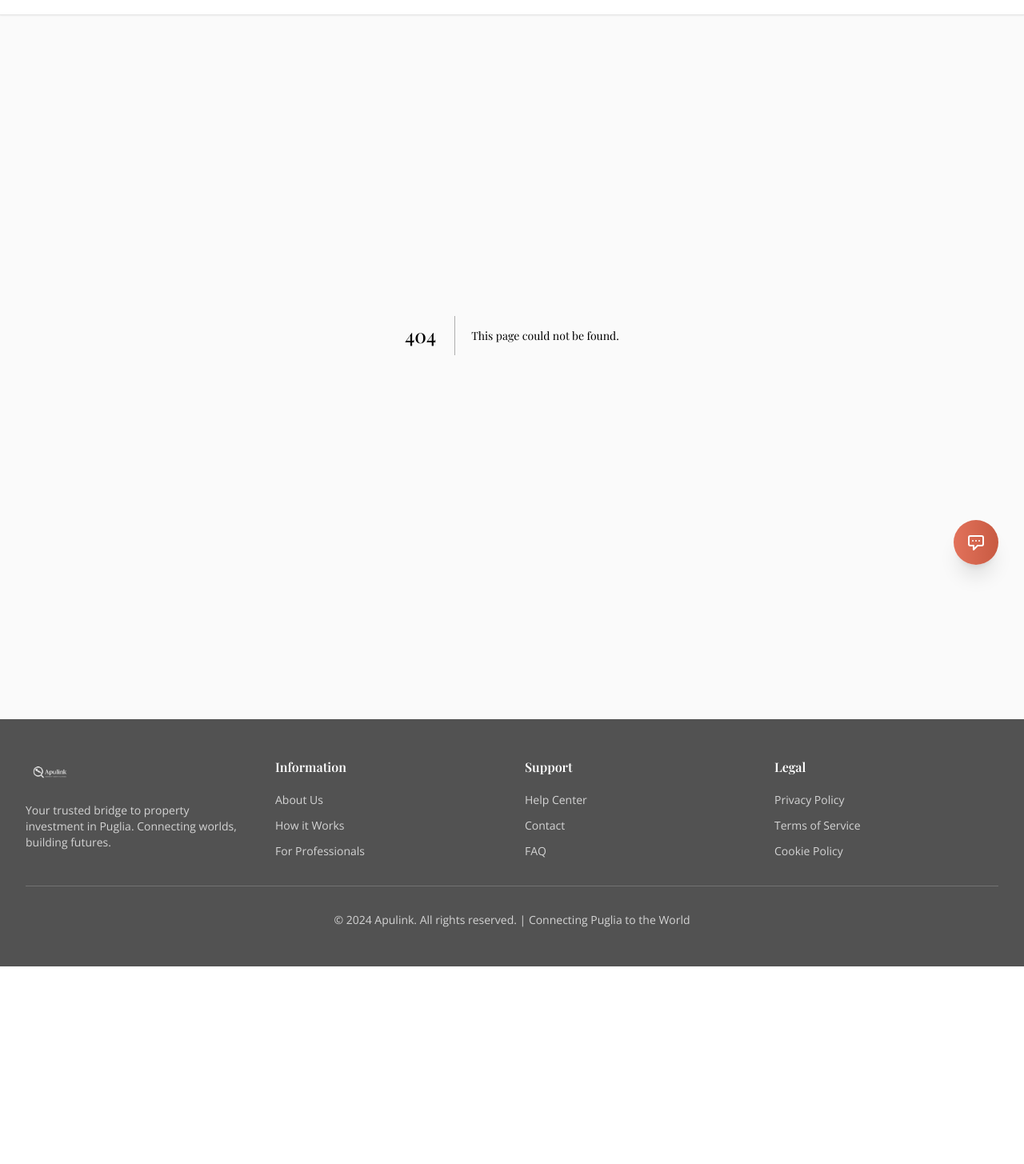
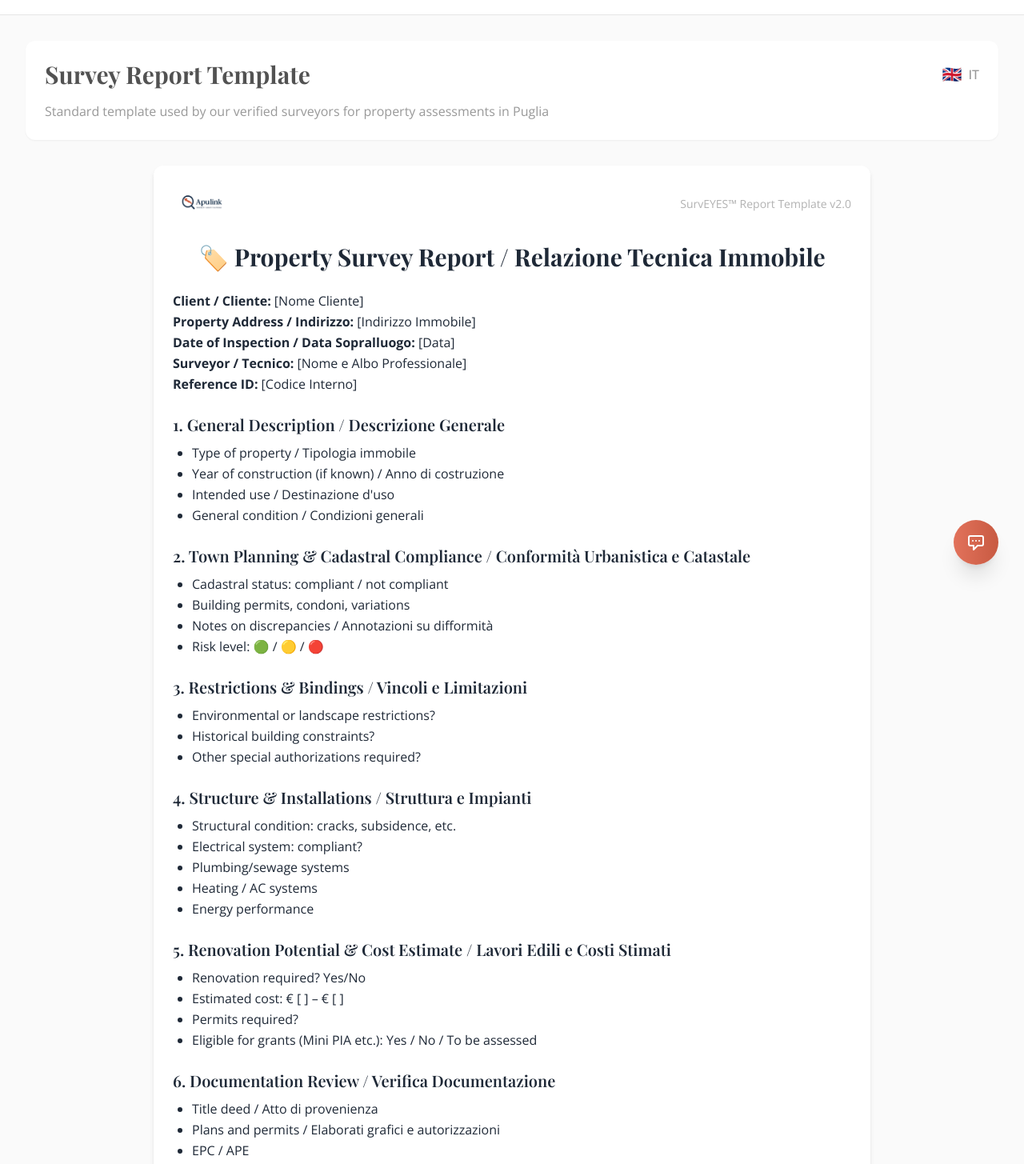
Before and after one commit to Geppix140269/Apulink, a Next.js app: page /survey-report-template in a window 1280 px wide. Before the commit this address had no page. Shown: the part 62-1517 px from the top of the page at 80% size. Before the commit the page ends 1270 px from the top, so only its background shows below. Built offline with nearby package versions, Linux system fonts and the light colour scheme; a web font is replaced by a local one.

Commit message:
Create page.tsx

```diff
--- /dev/null
+++ b/app/survey-report-template/page.tsx
@@ -0,0 +1,169 @@
+// PATH: app/survey-report-template/page.tsx
+'use client'
+import Image from 'next/image'
+import { useState } from 'react'
+
+export default function SurveyReportTemplatePage() {
+  const [language, setLanguage] = useState<'en' | 'it'>('en')
+
+  return (
+    <div className="min-h-screen bg-stone-50 py-8">
+      {/* Header */}
+      <div className="max-w-7xl mx-auto px-4 sm:px-6 lg:px-8 mb-8">
+        <div className="bg-white rounded-xl shadow-sm p-6">
+          <div className="flex justify-between items-center mb-4">
+            <h1 className="font-playfair text-3xl font-bold text-stone-800">
+              {language === 'en' ? 'Survey Report Template' : 'Modello Relazione Tecnica'}
+            </h1>
+            <button
+              onClick={() => setLanguage(language === 'en' ? 'it' : 'en')}
+              className="flex items-center space-x-2 text-stone-600 hover:text-terracotta font-medium"
+            >
+              <span className="text-xl">{language === 'en' ? '🇬🇧' : '🇮🇹'}</span>
+              <span>{language === 'en' ? 'IT' : 'EN'}</span>
+            </button>
+          </div>
+          <p className="text-stone-600">
+            {language === 'en'
+              ? 'Standard template used by our verified surveyors for property assessments in Puglia'
+              : 'Modello standard utilizzato dai nostri geometri verificati per le valutazioni immobiliari in Puglia'
+            }
+          </p>
+        </div>
+      </div>
+
+      {/* Report Template */}
+      <div className="max-w-4xl mx-auto p-6 bg-white shadow-md rounded-xl text-gray-800 text-base leading-relaxed">
+        {/* Header with Logo */}
+        <div className="flex items-center justify-between mb-6">
+          <Image
+            src="/APULINK_LOGO-TRASPARENT.png"
+            alt="Apulink SurvEYES™"
+            width={150}
+            height={60}
+            className="h-12 w-auto"
+          />
+          <span className="text-sm text-stone-500">SurvEYES™ Report Template v2.0</span>
+        </div>
+
+        <h1 className="text-3xl font-bold text-center mb-6">🏷️ Property Survey Report / Relazione Tecnica Immobile</h1>
+
+        <section className="mb-6">
+          <p><strong>Client / Cliente:</strong> [Nome Cliente]</p>
+          <p><strong>Property Address / Indirizzo:</strong> [Indirizzo Immobile]</p>
+          <p><strong>Date of Inspection / Data Sopralluogo:</strong> [Data]</p>
+          <p><strong>Surveyor / Tecnico:</strong> [Nome e Albo Professionale]</p>
+          <p><strong>Reference ID:</strong> [Codice Interno]</p>
+        </section>
+
+        <section className="mb-6">
+          <h2 className="text-xl font-semibold mb-2">1. General Description / Descrizione Generale</h2>
+          <ul className="list-disc ml-6">
+            <li>Type of property / Tipologia immobile</li>
+            <li>Year of construction (if known) / Anno di costruzione</li>
+            <li>Intended use / Destinazione d'uso</li>
+            <li>General condition / Condizioni generali</li>
+          </ul>
+        </section>
+
+        <section className="mb-6">
+          <h2 className="text-xl font-semibold mb-2">2. Town Planning & Cadastral Compliance / Conformità Urbanistica e Catastale</h2>
+          <ul className="list-disc ml-6">
+            <li>Cadastral status: compliant / not compliant</li>
+            <li>Building permits, condoni, variations</li>
+            <li>Notes on discrepancies / Annotazioni su difformità</li>
+            <li>Risk level: 🟢 / 🟡 / 🔴</li>
+          </ul>
+        </section>
+
+        <section className="mb-6">
+          <h2 className="text-xl font-semibold mb-2">3. Restrictions & Bindings / Vincoli e Limitazioni</h2>
+          <ul className="list-disc ml-6">
+            <li>Environmental or landscape restrictions?</li>
+            <li>Historical building constraints?</li>
+            <li>Other special authorizations required?</li>
+          </ul>
+        </section>
+
+        <section className="mb-6">
+          <h2 class="text-xl font-semibold mb-2">4. Structure & Installations / Struttura e Impianti</h2>
+          <ul className="list-disc ml-6">
+            <li>Structural condition: cracks, subsidence, etc.</li>
+            <li>Electrical system: compliant?</li>
+            <li>Plumbing/sewage systems</li>
+            <li>Heating / AC systems</li>
+            <li>Energy performance</li>
+          </ul>
+        </section>
+
+        <section className="mb-6">
+          <h2 className="text-xl font-semibold mb-2">5. Renovation Potential & Cost Estimate / Lavori Edili e Costi Stimati</h2>
+          <ul className="list-disc ml-6">
+            <li>Renovation required? Yes/No</li>
+            <li>Estimated cost: € [ ] – € [ ]</li>
+            <li>Permits required?</li>
+            <li>Eligible for grants (Mini PIA etc.): Yes / No / To be assessed</li>
+          </ul>
+        </section>
+
+        <section className="mb-6">
+          <h2 className="text-xl font-semibold mb-2">6. Documentation Review / Verifica Documentazione</h2>
+          <ul className="list-disc ml-6">
+            <li>Title deed / Atto di provenienza</li>
+            <li>Plans and permits / Elaborati grafici e autorizzazioni</li>
+            <li>EPC / APE</li>
+            <li>Missing or unclear documents / Documenti mancanti</li>
+          </ul>
+        </section>
+
+        <section className="mb-6">
+          <h2 className="text-xl font-semibold mb-2">7. Surveyor's Summary / Conclusioni del Tecnico</h2>
+          <ul className="list-disc ml-6">
+            <li>Suitability for purchase:
+              <ul className="ml-4">
+                <li>🟢 Safe to proceed</li>
+                <li>🟡 Proceed with caution</li>
+                <li>🔴 High risk, not recommended</li>
+              </ul>
+            </li>
+            <li>Additional recommendations / Raccomandazioni:</li>
+          </ul>
+        </section>
+
+        <section className="mt-8 border-t pt-6">
+          <p><strong>Surveyor Signature / Firma del Tecnico:</strong></p>
+          <p>[Nome, Albo, Timbro, Firma]</p>
+
+          <div className="mt-6 p-4 bg-stone-50 rounded-lg text-sm text-stone-600">
+            <p className="font-semibold mb-1">Disclaimer / Dichiarazione di Responsabilità:</p>
+            <p>This report is based on visual inspection and available documentation. /
+            Questa relazione è basata su ispezione visiva e documentazione disponibile.</p>
+          </div>
+        </section>
+      </div>
+
+      {/* Additional Information */}
+      <div className="max-w-4xl mx-auto mt-8 p-6">
+        <div className="bg-terracotta/10 rounded-xl p-6">
+          <h3 className="font-playfair text-xl font-semibold text-stone-800 mb-3">
+            {language === 'en' ? 'About This Template' : 'Informazioni sul Modello'}
+          </h3>
+          <p className="text-stone-700 mb-4">
+            {language === 'en'
+              ? 'This standardized template ensures all our surveyors provide comprehensive, consistent reports that international buyers can easily understand. The bilingual format helps bridge language barriers.'
+              : 'Questo modello standardizzato garantisce che tutti i nostri geometri forniscano relazioni complete e coerenti che gli acquirenti internazionali possano facilmente comprendere. Il formato bilingue aiuta a superare le barriere linguistiche.'
+            }
+          </p>
+          <div className="flex flex-col sm:flex-row gap-4">
+            <button className="bg-terracotta text-white px-6 py-3 rounded-lg font-medium hover:bg-terracotta-dark transition-colors">
+              {language === 'en' ? 'Download PDF Template' : 'Scarica Modello PDF'}
+            </button>
+            <button className="bg-white text-terracotta border-2 border-terracotta px-6 py-3 rounded-lg font-medium hover:bg-terracotta/5 transition-colors">
+              {language === 'en' ? 'Request a Survey' : 'Richiedi Sopralluogo'}
+            </button>
+          </div>
+        </div>
+      </div>
+    </div>
+  )
+}
```
